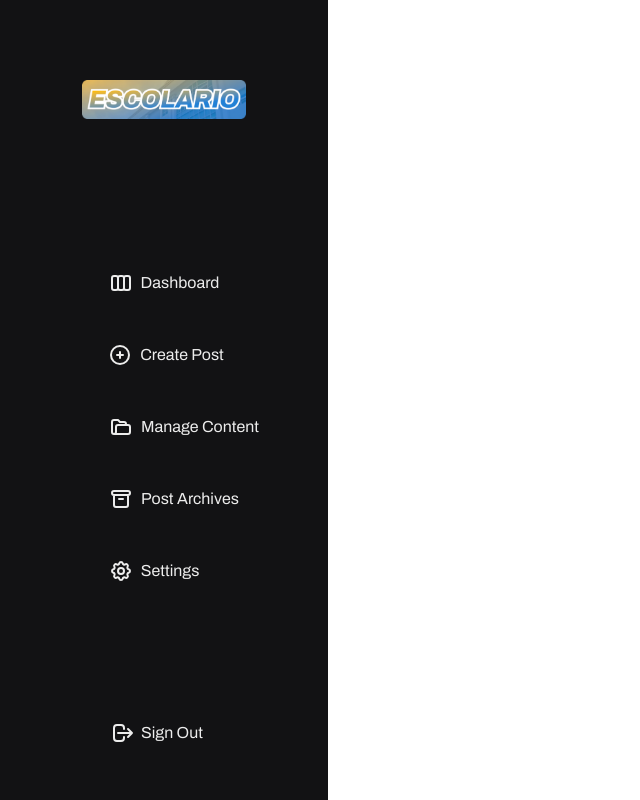
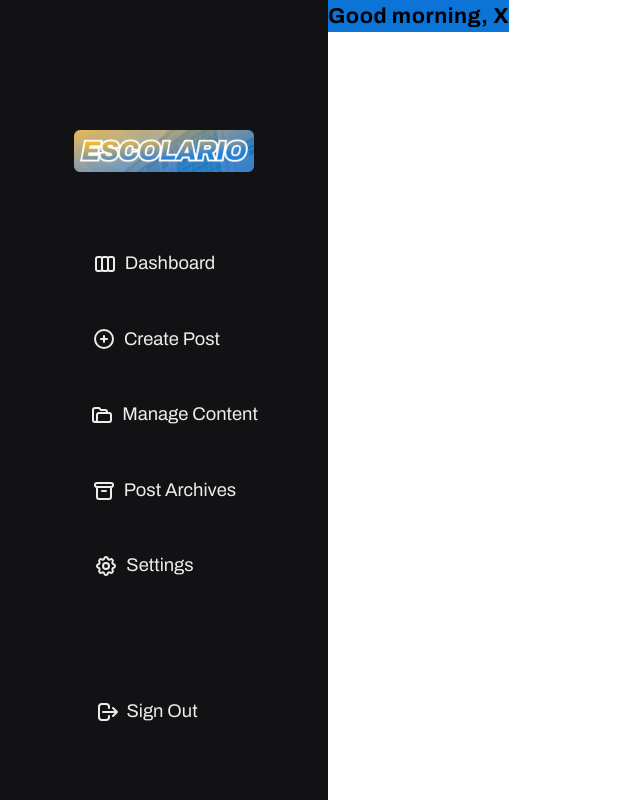
Before and after one commit to judgemongcal/se-becarios-cms, a React (Vite) app in the folder becarios-admin/: page /dashboard in a window 1280 px wide. Shown: the whole page, without its empty margins (0-640 px from the left). Built offline with nearby package versions, Linux system fonts and the light colour scheme.

Commit message:
fixed NavBar options' styling

```diff
--- a/becarios-admin/src/components/global/NavBar.jsx
+++ b/becarios-admin/src/components/global/NavBar.jsx
@@ -11,17 +11,17 @@ import { NavLink } from 'react-router-dom';
 
 function NavBar() {
   return (
-    <nav className="bg-brand-black fixed hidden h-[100vh] flex-col items-center gap-[3.5rem] text-white md:w-[20.5rem] lg:flex">
+    <nav className="bg-brand-black  hidden h-[100%] min-h-[100vh] flex-col items-center gap-[3.5rem] text-white md:w-[20.5rem] lg:flex">
       <img
         src="./src/assets/org_logo.png"
         alt=""
-        className="mb-10 mt-[80px] w-[50%]"
+        className="fixed top-[50px] mb-10 mt-[80px] w-[180px]"
       />
       <div className="user-details"></div>
-      <section className="navigation mx-auto flex flex-col items-center justify-center gap-[3rem]">
+      <section className="navigation fixed top-[250px] -ml-5 flex flex-col items-center justify-center gap-[3rem] text-[1.15rem]">
         <NavLink
           to="/dashboard"
-          className="dashboard hover:fill-brand-yellow hover:text-brand-yellow justify-baseline flex items-center gap-2"
+          className="dashboard hover:fill-brand-yellow hover:text-brand-yellow flex items-center justify-center gap-2"
         >
           <HiOutlineViewBoards className=" h-auto w-[24px]" />
           <p>Dashboard</p>
@@ -53,7 +53,7 @@ function NavBar() {
 
         <NavLink
           to="/settings"
-          className="settings  hover:fill-brand-yellow hover:text-brand-yellow mb-[90px] flex items-center justify-center gap-2"
+          className="settings  hover:fill-brand-yellow hover:text-brand-yellow mb-[70px] flex items-center justify-center gap-2"
         >
           <HiOutlineCog className="-ml-5 h-auto w-[24px]" />
           <p>Settings</p>
@@ -61,7 +61,7 @@ function NavBar() {
 
         <NavLink
           to="/sign-out"
-          className="sign-out  hover:fill-brand-yellow hover:text-brand-yellow flex items-center justify-center gap-2"
+          className="sign-out  hover:fill-brand-red hover:text-brand-red flex items-center justify-center gap-2"
         >
           <HiOutlineLogout className="-ml-3.5 -mr-0.5 h-auto w-[24px]" />
           <p>Sign Out</p>
--- a/becarios-admin/src/components/pages/Dashboard.jsx
+++ b/becarios-admin/src/components/pages/Dashboard.jsx
@@ -1,11 +1,20 @@
+import { PostReqSuccessModalBtn } from '../global/Button';
 import NavBar from '../global/NavBar';
 import NavBarMobile from '../global/NavBarMobile';
 
 function Dashboard() {
   return (
-    <div>
-      <NavBar />
-      <NavBarMobile />
+    <div className="flex flex-col justify-start lg:flex-row">
+      <div className="navs">
+        <NavBar />
+        <NavBarMobile />
+      </div>
+
+      <div className="content flex flex-col gap-[20rem]">
+        <h1 className="bg-brand-blue-dark text-center text-[1.35rem] font-bold tracking-wide">
+          Good morning, X
+        </h1>
+      </div>
     </div>
   );
 }
```
